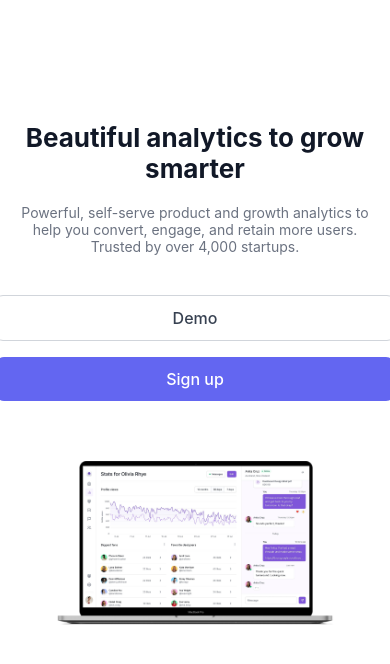
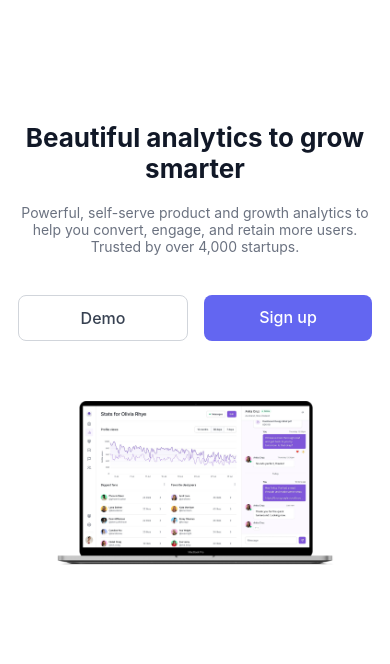
Before and after one commit to langaas/DZ2, a plain HTML site: page index.html in a window 390 px wide. Drawn offline with Linux system fonts and the light colour scheme.

Commit message:
Обновление: правки адаптива и hero-блока

```diff
--- a/scss/main.scss
+++ b/scss/main.scss
@@ -71,10 +71,7 @@ body {
       font-size: 16px;
     }
 
-    .buttons {
-      flex-direction: column;
-      align-items: center;
-    }
+
   }
 
   @include mobile {
@@ -87,7 +84,8 @@ body {
     }
 
     .buttons a {
-      width: 100%;
+      width: auto;
+      min-width: 120px;
       text-align: center;
     }
   }
```
Also changed, not shown: css/main.css.
